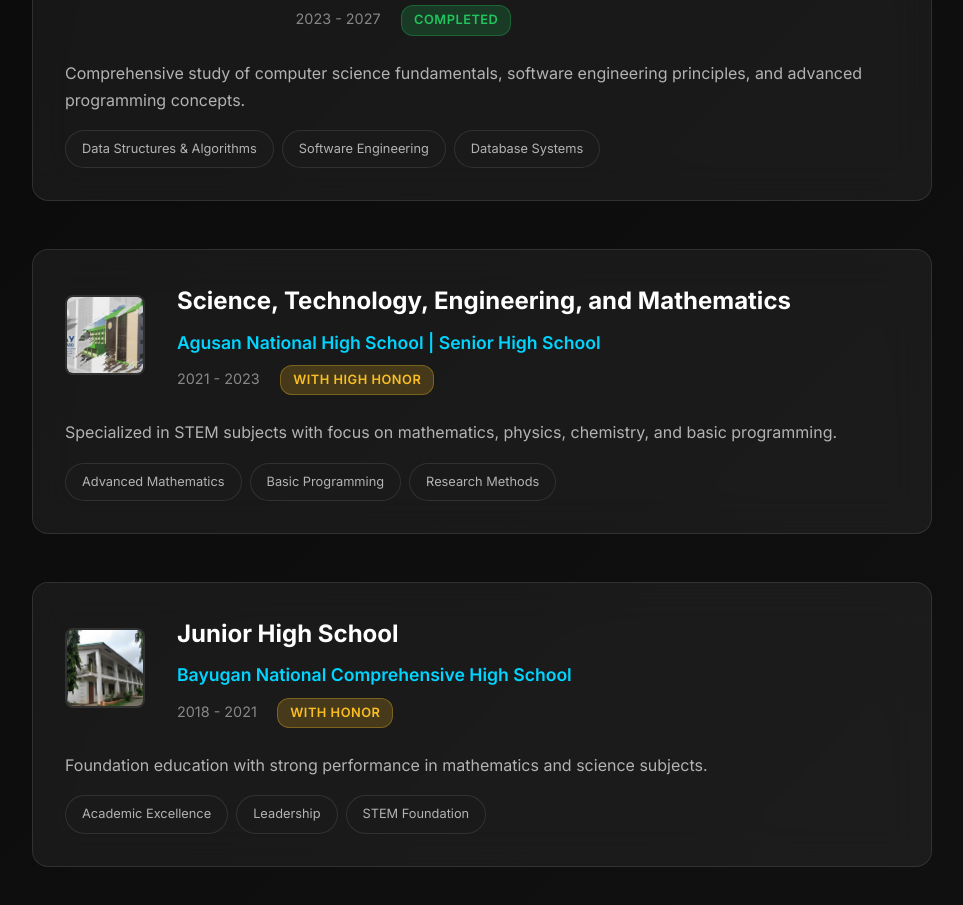
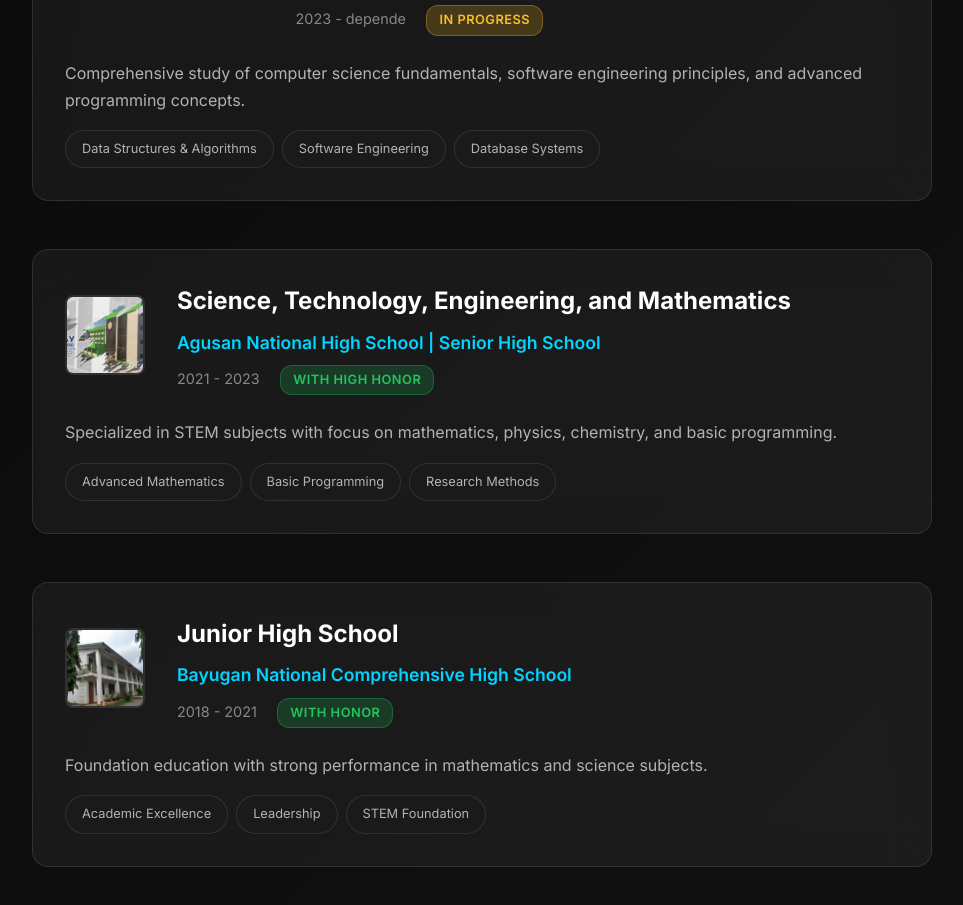
Before and after one commit to JerbyCalo/Portfolio, a plain HTML site: page index.html in a window 1280 px wide. Shown: the part 3641-4546 px from the top of the page, without its empty margins (158-1121 px from the left). Drawn offline with nearby package versions, Linux system fonts and the light colour scheme; animation ran at ten frames a second.

Commit message:
fix description

```diff
--- a/index.html
+++ b/index.html
@@ -385,8 +385,8 @@
                   <div class="card-info">
                     <h3>Bachelor of Science in Computer Science</h3>
                     <h4>Caraga State University | Main Campus</h4>
-                    <span class="period">2023 - 2027</span>
-                    <span class="status completed">Completed</span>
+                    <span class="period">2023 - depende</span>
+                    <span class="status honor">in progress</span>
                   </div>
                 </div>
                 <div class="card-description">
@@ -421,7 +421,7 @@
                     <h3>Science, Technology, Engineering, and Mathematics</h3>
                     <h4>Agusan National High School | Senior High School</h4>
                     <span class="period">2021 - 2023</span>
-                    <span class="status honor">With High Honor</span>
+                    <span class="status completed">With High Honor</span>
                   </div>
                 </div>
                 <div class="card-description">
@@ -453,7 +453,7 @@
                     <h3>Junior High School</h3>
                     <h4>Bayugan National Comprehensive High School</h4>
                     <span class="period">2018 - 2021</span>
-                    <span class="status honor">With Honor</span>
+                    <span class="status completed">With Honor</span>
                   </div>
                 </div>
                 <div class="card-description">
```
